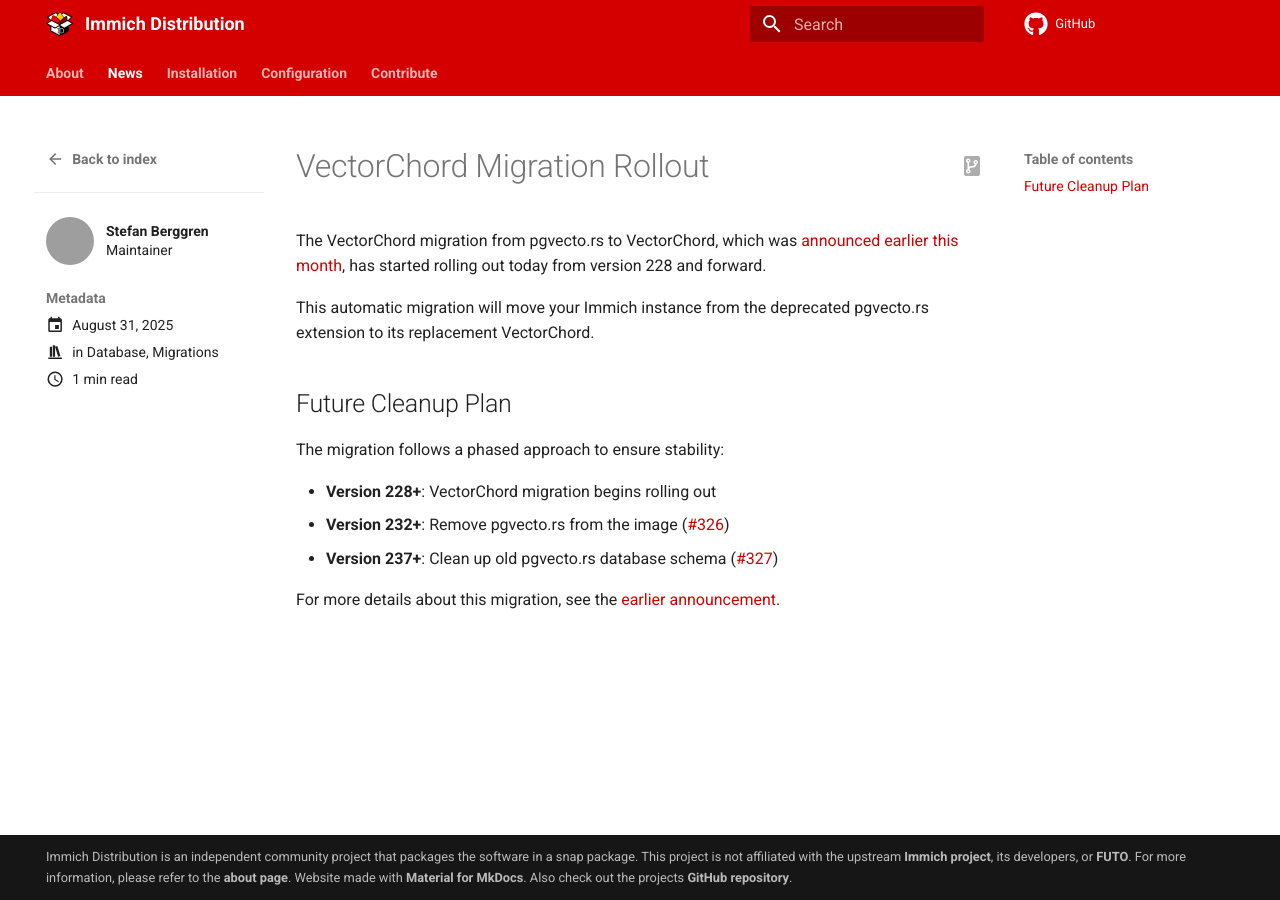
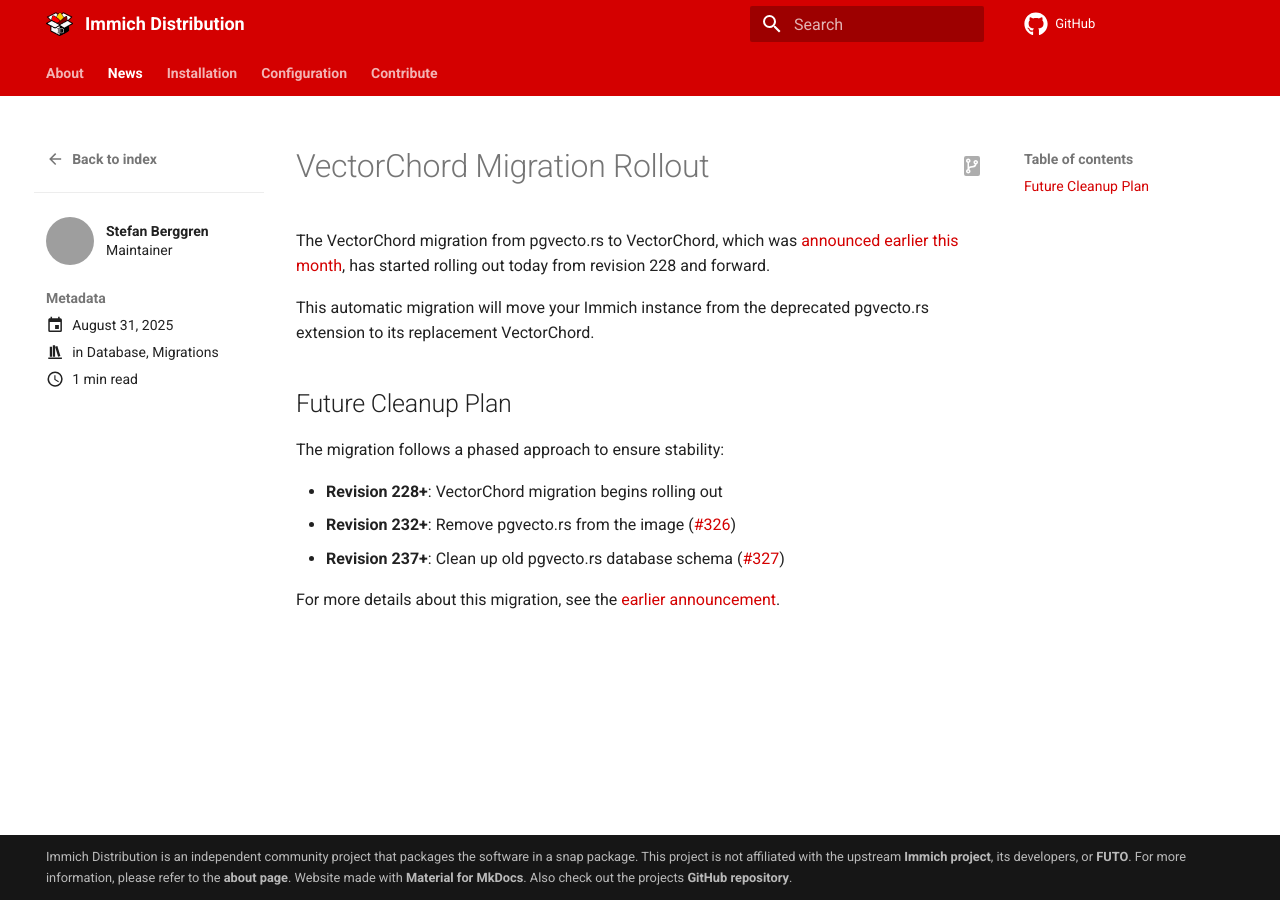
Before and after one commit to nsg/immich-distribution, an MkDocs documentation site: the page built from docs/docs/news/posts/2025/08/31-pvector-migration-rollout.md, in a window 1280 px wide. Built offline with MkDocs 1.6.1 and Material for MkDocs 9.7.7, drawn with Linux system fonts in a browser that asks for light colours; comment, search, counter and statistics services are not loaded; grey boxes are pictures that could not be loaded.

Commit message:
use correct term, use revision

```diff
--- a/docs/docs/news/posts/2025/08/31-pvector-migration-rollout.md
+++ b/docs/docs/news/posts/2025/08/31-pvector-migration-rollout.md
@@ -8,7 +8,7 @@
 
 # VectorChord Migration Rollout
 
-The VectorChord migration from pgvecto.rs to VectorChord, which was [announced earlier this month](01-notifications-announcement.md), has started rolling out today from version 228 and forward.
+The VectorChord migration from pgvecto.rs to VectorChord, which was [announced earlier this month](01-notifications-announcement.md), has started rolling out today from revision 228 and forward.
 
 This automatic migration will move your Immich instance from the deprecated pgvecto.rs extension to its replacement VectorChord.
 
@@ -16,8 +16,8 @@
 
 The migration follows a phased approach to ensure stability:
 
-- **Version 228+**: VectorChord migration begins rolling out
-- **Version 232+**: Remove pgvecto.rs from the image ([#326](https://github.com/nsg/immich-distribution/issues/326))
-- **Version 237+**: Clean up old pgvecto.rs database schema ([#327](https://github.com/nsg/immich-distribution/issues/327))
+- **Revision 228+**: VectorChord migration begins rolling out
+- **Revision 232+**: Remove pgvecto.rs from the image ([#326](https://github.com/nsg/immich-distribution/issues/326))
+- **Revision 237+**: Clean up old pgvecto.rs database schema ([#327](https://github.com/nsg/immich-distribution/issues/327))
 
 For more details about this migration, see the [earlier announcement](01-notifications-announcement.md).
```
